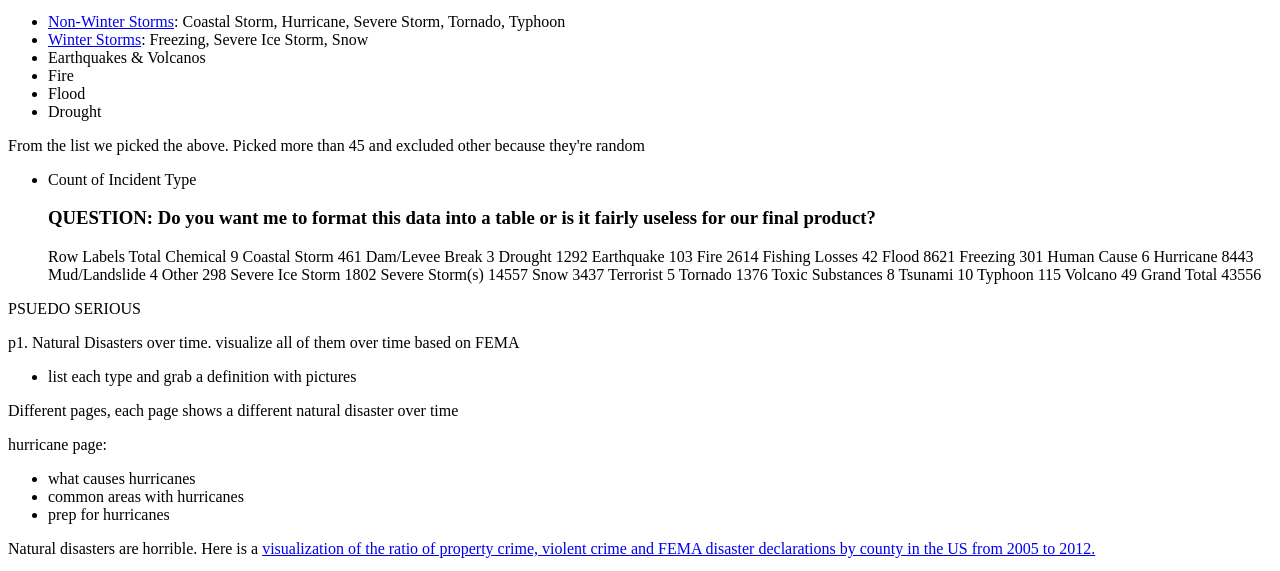
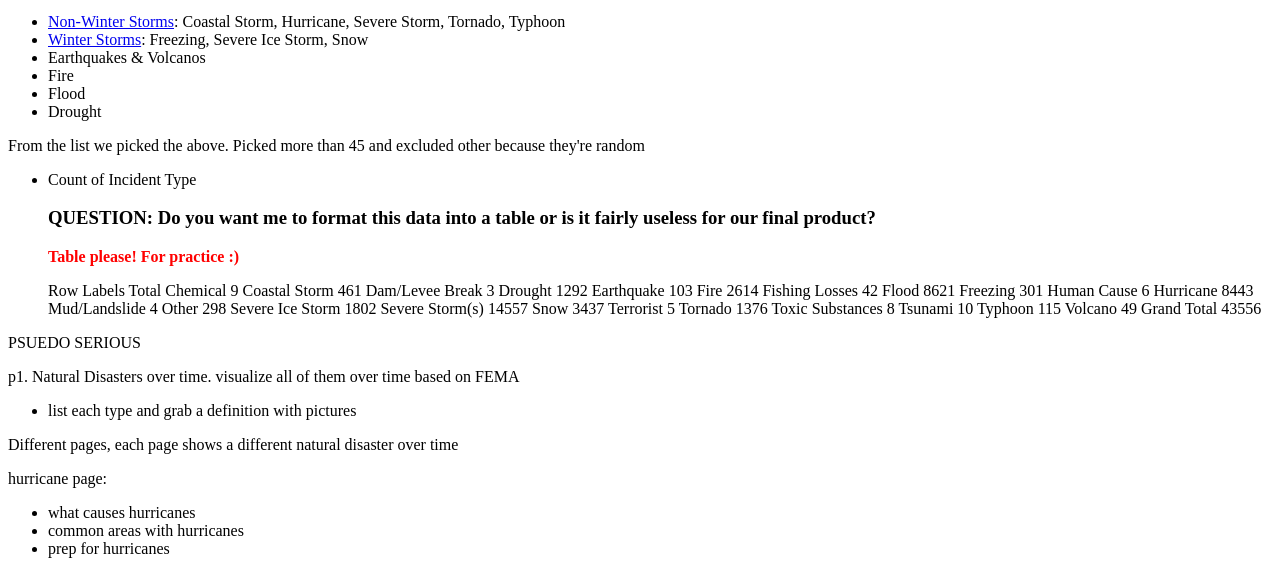
Before and after one commit to fswlee/awesome-fun-times, a plain HTML site: page Weather Project/index.html in a window 1280 px wide. Shown: the part 217-788 px from the top of the page. Drawn offline with Linux system fonts and the light colour scheme; grey boxes are pictures that could not be loaded.

```diff
--- a/Weather Project/index.html
+++ b/Weather Project/index.html
@@ -26,6 +26,7 @@
 			<li>Count of Incident Type
 
 <h3> QUESTION: Do you want me to format this data into a table or is it fairly useless for our final product?</h3>
+<p style="color: red; font-weight: bold;">Table please! For practice :)</p>
 Row Labels	Total
 Chemical	9
 Coastal Storm	461
```
Also changed, not shown: Weather Project/earthquakevolcano.html (+1 -0 lines), Weather Project/winterstorms.html (+5 -0 lines), 2 other files.
